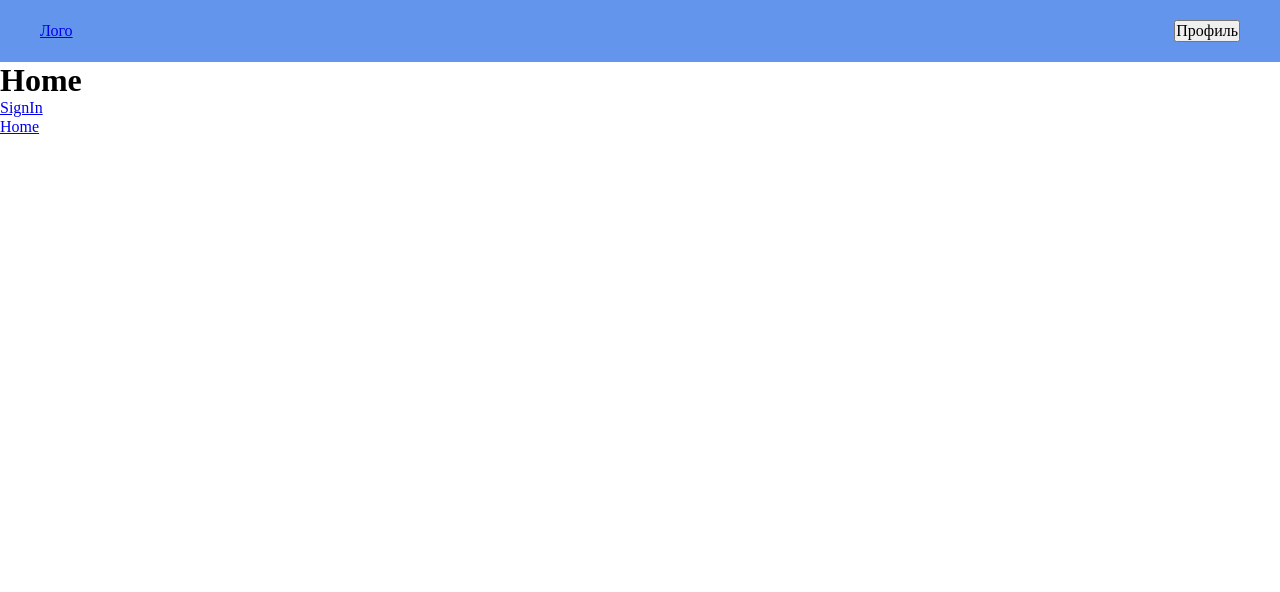
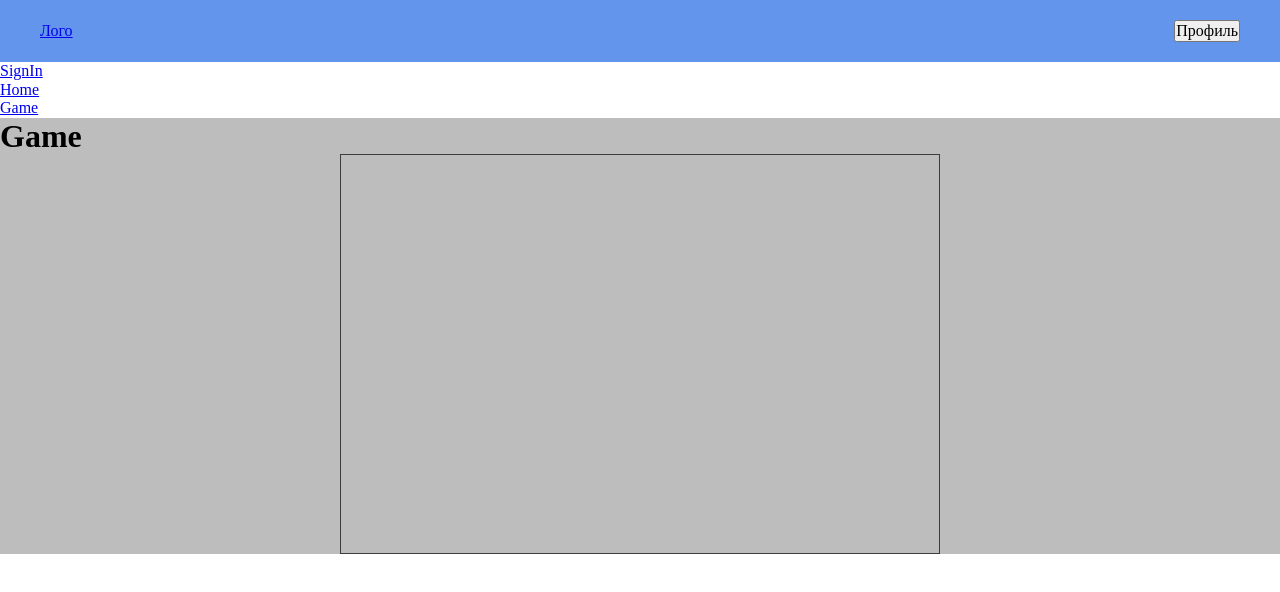
Before and after one commit to copenhagen-yp/game, a React app: page /play in a window 1280 px wide. Shown: the top 592 px of the page. Built offline with nearby package versions, Linux system fonts and the light colour scheme.

Commit message:
вынес навигацию, добавил стили канвасу

```diff
--- /dev/null
+++ b/src/layouts/components/navigation/index.ts
@@ -0,0 +1 @@
+export { Navigation } from './navigation';
--- /dev/null
+++ b/src/layouts/components/navigation/navigation.tsx
@@ -0,0 +1,12 @@
+import {Link} from "react-router-dom";
+import React from "react";
+
+export const Navigation = () => {
+  return (
+    <ul>
+      <li><Link to="/sign-in">SignIn</Link></li>
+      <li><Link to="/home">Home</Link></li>
+      <li><Link to="/play">Game</Link></li>
+    </ul>
+  );
+};
--- a/src/layouts/private-layout.tsx
+++ b/src/layouts/private-layout.tsx
@@ -1,6 +1,7 @@
 import React from 'react';
 
 import { Header } from './components/header';
+import { Navigation } from './components/navigation';
 import { LayoutType } from './types';
 
 import styles from './layout.pcss';
@@ -9,6 +10,7 @@ export const PrivateLayout = ({ children }: LayoutType) => {
   return (
     <div className={styles.layout}>
       <Header />
+      <Navigation />
       <div className={styles.container}>
         { children}
       </div>
--- a/src/pages/game/game.pcss
+++ b/src/pages/game/game.pcss
@@ -1,3 +1,21 @@
 .game {
-  background-color: yellow;
+  background-color: #bdbdbd;
 }
+
+.container {
+  width: 100%;
+  height: 100%;
+  display: flex;
+  justify-content: center;
+}
+
+.canvasWrapper {
+  width: 600px;
+  height: 400px;
+}
+
+.canvas {
+  width: 100%;
+  height: 100%;
+  border: 1px solid #3d3d3d;
+}
--- a/src/pages/game/game.tsx
+++ b/src/pages/game/game.tsx
@@ -5,7 +5,11 @@ export const Game = () => {
   return (
     <main className={styles.game}>
       <h1>Game</h1>
-      <canvas/>
+      <div className={styles.container}>
+        <div className={styles.canvasWrapper}>
+          <canvas className={styles.canvas} />
+        </div>
+      </div>
     </main>
   );
 }
--- a/src/pages/home/home.tsx
+++ b/src/pages/home/home.tsx
@@ -1,14 +1,9 @@
 import React from 'react';
-import { Link } from 'react-router-dom';
 
 export const Home = () => {
   return (
     <div>
       <h1>Home</h1>
-      <ul>
-        <li><Link to="/sign-in">SignIn</Link></li>
-        <li><Link to="/home">Home</Link></li>
-      </ul>
     </div>
   );
 }
--- a/src/routes.ts
+++ b/src/routes.ts
@@ -9,6 +9,13 @@ export const routes = {
     layout: PublicLayout,
     exact: true,
   },
+  game: {
+    name: 'game',
+    path: '/play',
+    component: Game,
+    layout: PrivateLayout,
+    exact: true,
+  },
   home: {
     name: 'home',
     path: '/',
@@ -16,11 +23,4 @@ export const routes = {
     layout: PrivateLayout,
     exact: true,
   },
-  game: {
-    name: 'game',
-    path: '/play',
-    component: Game,
-    layout: PrivateLayout,
-    exact: true,
-  }
 }
```
